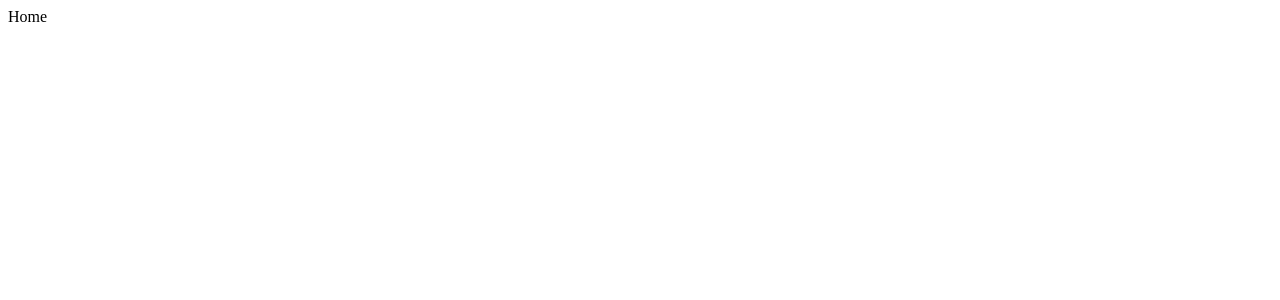
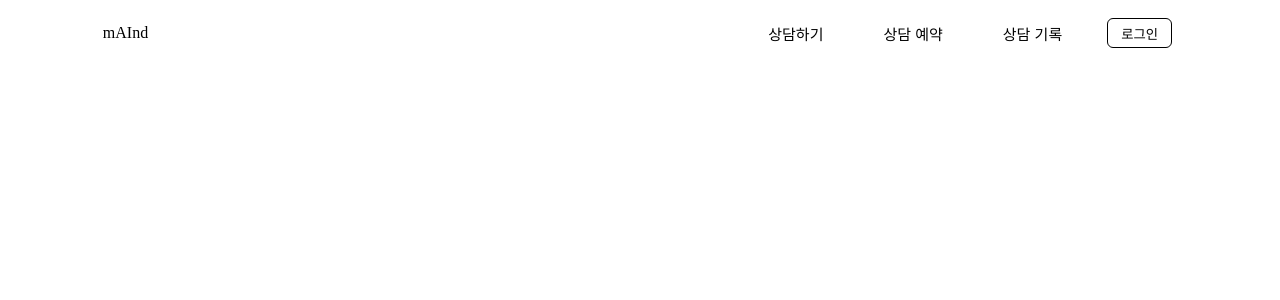
Before and after one commit to EunSo0/mAInd, a React (Create React App) app: page / in a window 1280 px wide. Shown: the top 300 px of the page. Built offline with nearby package versions, Linux system fonts and the light colour scheme.

Commit message:
Feat: Header 추가

```diff
--- a/package.json
+++ b/package.json
@@ -8,8 +8,10 @@
     "@testing-library/user-event": "^13.5.0",
     "react": "^18.2.0",
     "react-dom": "^18.2.0",
+    "react-icons": "^4.8.0",
     "react-router-dom": "^6.10.0",
     "react-scripts": "5.0.1",
+    "styled-components": "^5.3.9",
     "web-vitals": "^2.1.4"
   },
   "scripts": {
--- a/src/App.jsx
+++ b/src/App.jsx
@@ -1,19 +1,11 @@
 import React from "react";
-import { BrowserRouter, Routes, Route, Navigate } from "react-router-dom";
-import Home from "./pages/Home";
-import Login from "./pages/Login";
-import Signup from "./pages/Signup";
+import URLRoutes from "./pages/Routes";
 
 function App() {
   return (
-    <BrowserRouter>
-      <Routes>
-        <Route path="/" element={<Home />} />
-        <Route path="/login" element={<Login />} />
-        <Route path="/signup" element={<Signup />} />
-        <Route path="*" element={<Navigate replace to="/" />} />
-      </Routes>
-    </BrowserRouter>
+    <>
+      <URLRoutes />
+    </>
   );
 }
 
--- /dev/null
+++ b/src/components/Header.jsx
@@ -0,0 +1,75 @@
+import React from "react";
+import styled from "styled-components";
+import { Link } from "react-router-dom";
+
+const Base = styled.div`
+  width: 100%;
+  height: 60px;
+  posittion: fixed;
+  top: 0;
+  left: 0;
+`;
+
+const List = styled.ul`
+  margin: 0 auto;
+  width: 85%;
+  height: 100%;
+  padding: 0;
+  display: flex;
+`;
+
+const Left = styled.li`
+  display: flex;
+  align-items: center;
+  height: 50px;
+  flex-shrink: 0;
+  &:not(:first-child) {
+    margin: 0 0 0 10px;
+  }
+`;
+
+const Right = styled.li`
+  display: flex;
+  align-items: center;
+  height: 50px;
+  flex-shrink: 1;
+  margin: 0 0 0 auto;
+`;
+
+const Menu = styled.button`
+  font-size: 15px;
+  cursor: pointer;
+  border: none;
+  background: none;
+  padding: 0 30px;
+`;
+
+const Sign = styled.button`
+  background: white;
+  border: 1px solid;
+  border-radius: 6px;
+  min-width: 65px;
+  height: 30px;
+  cursor: pointer;
+  margin: 10px 5px 10px 15px;
+`;
+
+export default function Header() {
+  return (
+    <>
+      <Base>
+        <List>
+          <Left>mAInd</Left>
+          <Right>
+            <Menu>상담하기</Menu>
+            <Menu>상담 예약</Menu>
+            <Menu>상담 기록</Menu>
+            <Link to="/login">
+              <Sign isPrimaryBg={true}>로그인</Sign>
+            </Link>
+          </Right>
+        </List>
+      </Base>
+    </>
+  );
+}
--- a/src/pages/Home.jsx
+++ b/src/pages/Home.jsx
@@ -1,5 +1,10 @@
 import React from "react";
+import Header from "../components/Header";
 
 export default function Home() {
-  return <div>Home</div>;
+  return (
+    <>
+      <Header />
+    </>
+  );
 }
--- /dev/null
+++ b/src/pages/Routes.jsx
@@ -0,0 +1,20 @@
+import React from "react";
+import { BrowserRouter, Routes, Route, Navigate } from "react-router-dom";
+import Home from "./Home";
+import Login from "./Login";
+import Signup from "./Signup";
+
+function URLRoutes() {
+  return (
+    <BrowserRouter>
+      <Routes>
+        <Route path="/" element={<Home />} />
+        <Route path="/login" element={<Login />} />
+        <Route path="/signup" element={<Signup />} />
+        <Route path="*" element={<Navigate replace to="/" />} />
+      </Routes>
+    </BrowserRouter>
+  );
+}
+
+export default URLRoutes;
```
Also changed, not shown: 2 other files (tests, documents, lock files or other folders).
